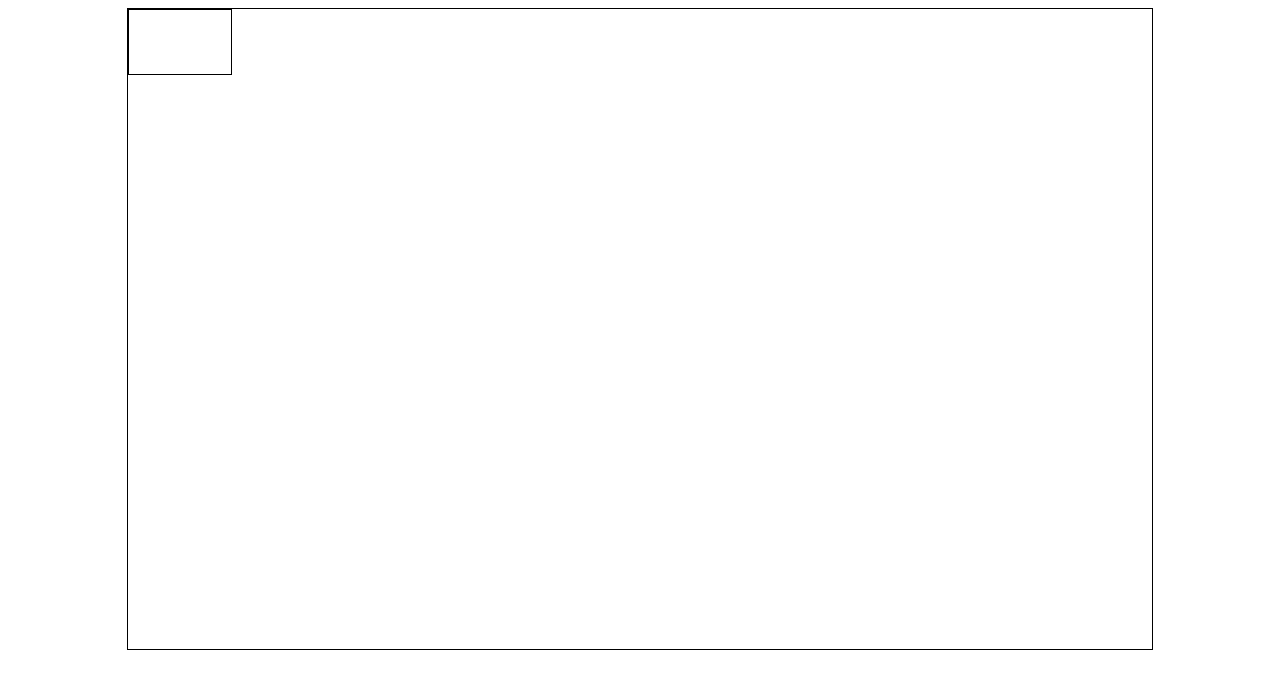
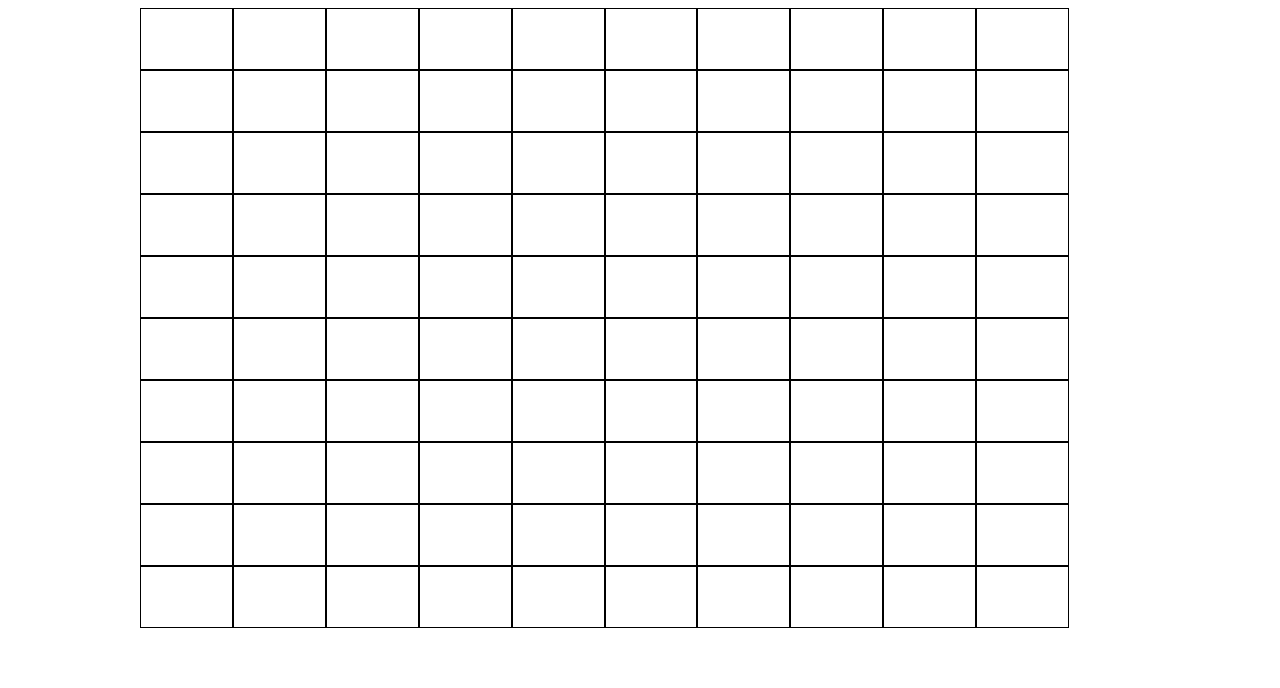
Before and after one commit to Nicola-Campagna/6.2-JS-FUNCTIONS, a plain HTML site: page index.html in a window 1280 px wide. Drawn offline with Linux system fonts and the light colour scheme.

Commit message:
ciclo per generare numero di caselle di gioco indicate

```diff
--- a/main.js
+++ b/main.js
@@ -1,7 +1,7 @@
 // tabella
 const gridEl = document.getElementById("tabella");
 // numero caselle di gioco
-const dimensionGrid = 64;
+const dimensionGrid = 100;
 
 // invochiamo la funzione per creare la tabella
 generateGrid(gridEl, dimensionGrid);
@@ -20,6 +20,10 @@ generateGrid(gridEl, dimensionGrid);
 
 
 function generateGrid(grid, dimension) {
+
+    // ciclo for per generare n caselle in base alla dimension
+    for (let i = 0; i < dimension; i++) {
+
         // creo un div che sarà la mia casella
         const cella = document.createElement("div");
         // aggiungo la classe "square" in css
@@ -28,3 +32,5 @@ function generateGrid(grid, dimension) {
         grid.append(cella);
 
     }
+
+}
--- a/style.css
+++ b/style.css
@@ -1,16 +1,20 @@
 #tabella {
-    width: 80vw;
-    height: 80vh;
+    width: 1000px;
+    height: 600px;
 
-    border: 1px solid black;
+    display: flex;
+    flex-wrap: wrap;
 
     margin: auto;
-    padding: 0;
+
 }
+
+
 
 /* caselle */
 .square {
-    width: calc(100% / 10);
+    /* da rivedere */
+    width: calc(100% / 11);
     height: calc(100% / 10);
 
     border: 1px solid black;
```
Lines whose indentation alone changed are shown as unchanged.
